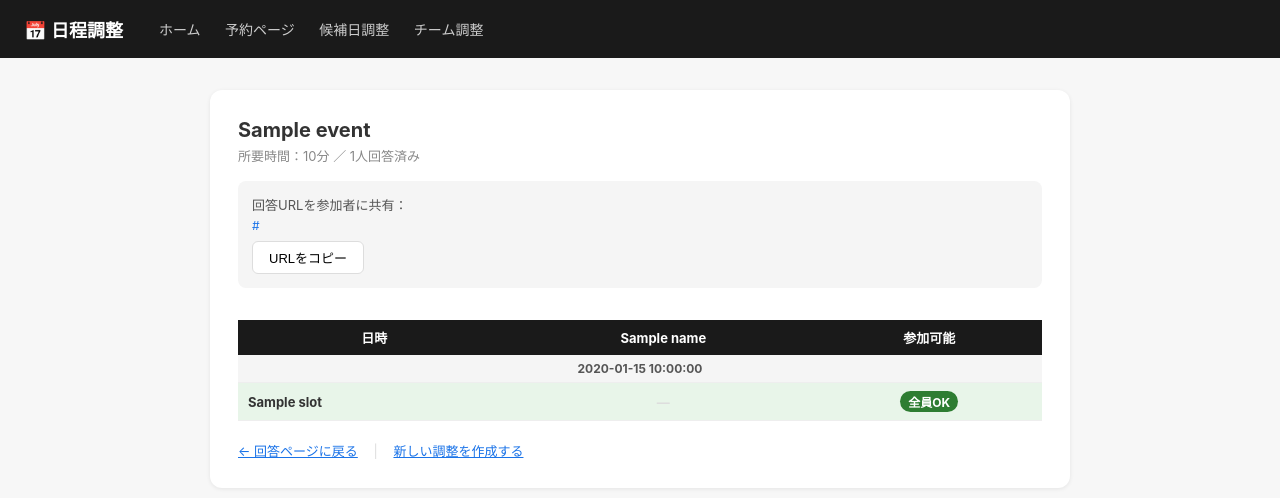
After one commit to nikumori0514/takamori-calendar, a Flask app: template templates/adjust_result.html in a window 1280 px wide. The commit adds this page. Shown: the top 498 px of the page. Run offline with Flask 3, Linux system fonts and the light colour scheme; the template is opened without the code that fills it: most values are stand-ins (such as "Sample title", 1, 10 or a date in 2020).

Commit message:
feat: 候補日グループ調整機能を追加（調整さん方式）
- /adjust/new：高森さんのカレンダーから空き時間を自動生成してURL発行
- /adjust/<id>：外部参加者が候補日を手動選択して回答
- /adjust/<id>/result：全員の回答を集計し全員OKの日時をハイライト
- SQLite（adjust.db）で調整イベント・回答を管理
- adjust.dbを.gitignoreに追加

Co-Authored-By: Claude Sonnet 4.6 <noreply@anthropic.com>

```diff
--- a/app.py
+++ b/app.py
@@ -2,18 +2,21 @@ import os
 import json
 import base64
 import tempfile
+import sqlite3
+import uuid
 from email.mime.text import MIMEText
 from email.mime.multipart import MIMEMultipart
 from urllib.parse import quote
 from datetime import datetime, timedelta
 from zoneinfo import ZoneInfo
-from flask import Flask, render_template, request, redirect, url_for, session, jsonify
+from flask import Flask, render_template, request, redirect, url_for, session, jsonify, abort
 from google.oauth2.credentials import Credentials
 from google_auth_oauthlib.flow import Flow
 from googleapiclient.discovery import build
 
 app = Flask(__name__)
 app.secret_key = os.environ.get('SECRET_KEY', 'takamori-calendar-secret-2026')
+app.jinja_env.filters['from_json'] = json.loads
 
 _tmp = tempfile.gettempdir()
 CREDENTIALS_FILE = os.path.join(os.path.dirname(__file__), 'credentials.json')
@@ -44,6 +47,39 @@ OWNER_NAME = '高森 雄大'
 OWNER_EMAIL = 'k.takamori19860514@gmail.com'
 
 WEEKDAY_JA = ['月', '火', '水', '木', '金', '土', '日']
+
+DB_PATH = os.environ.get('DB_PATH', os.path.join(os.path.dirname(__file__), 'adjust.db'))
+
+
+def get_db():
+    db = sqlite3.connect(DB_PATH)
+    db.row_factory = sqlite3.Row
+    return db
+
+
+def init_db():
+    db = get_db()
+    db.executescript('''
+        CREATE TABLE IF NOT EXISTS events (
+            id TEXT PRIMARY KEY,
+            title TEXT NOT NULL,
+            duration INTEGER NOT NULL,
+            slots TEXT NOT NULL,
+            created_at TEXT NOT NULL
+        );
+        CREATE TABLE IF NOT EXISTS responses (
+            id INTEGER PRIMARY KEY AUTOINCREMENT,
+            event_id TEXT NOT NULL,
+            name TEXT NOT NULL,
+            slots TEXT NOT NULL,
+            created_at TEXT NOT NULL
+        );
+    ''')
+    db.commit()
+    db.close()
+
+
+init_db()
 
 
 def get_service():
@@ -405,6 +441,111 @@ def api_book():
         return jsonify({'error': str(e)}), 500
 
 
+@app.route('/adjust/new', methods=['GET', 'POST'])
+def adjust_new():
+    service = get_service()
+    if not service:
+        return redirect(url_for('auth_login'))
+
+    if request.method == 'POST':
+        title = request.form.get('title', '').strip()
+        duration = int(request.form.get('duration', 60))
+        days = int(request.form.get('days', 14))
+        if not title:
+            return render_template('adjust_new.html', error='タイトルを入力してください')
+
+        slots = get_free_slots(service, slot_minutes=duration, days=days)
+        slot_times = [s['start'] for s in slots]
+
+        event_id = uuid.uuid4().hex[:10]
+        tz = ZoneInfo(TIMEZONE)
+        now = datetime.now(tz).isoformat()
+
+        db = get_db()
+        db.execute(
+            'INSERT INTO events (id, title, duration, slots, created_at) VALUES (?,?,?,?,?)',
+            (event_id, title, duration, json.dumps(slot_times), now)
+        )
+        db.commit()
+        db.close()
+
+        share_url = url_for('adjust_vote', event_id=event_id, _external=True)
+        return render_template('adjust_new.html', share_url=share_url, title=title)
+
+    return render_template('adjust_new.html')
+
+
+@app.route('/adjust/<event_id>', methods=['GET', 'POST'])
+def adjust_vote(event_id):
+    db = get_db()
+    event = db.execute('SELECT * FROM events WHERE id=?', (event_id,)).fetchone()
+    if not event:
+        db.close()
+        abort(404)
+
+    if request.method == 'POST':
+        name = request.form.get('name', '').strip()
+        selected = request.form.getlist('slots')
+        if not name:
+            responses = db.execute('SELECT * FROM responses WHERE event_id=?', (event_id,)).fetchall()
+            db.close()
+            return render_template('adjust_vote.html', event=event, responses=responses, error='お名前を入力してください')
+
+        tz = ZoneInfo(TIMEZONE)
+        now = datetime.now(tz).isoformat()
+        db.execute(
+            'INSERT INTO responses (event_id, name, slots, created_at) VALUES (?,?,?,?)',
+            (event_id, name, json.dumps(selected), now)
+        )
+        db.commit()
+        db.close()
+        return redirect(url_for('adjust_result', event_id=event_id))
+
+    responses = db.execute('SELECT * FROM responses WHERE event_id=?', (event_id,)).fetchall()
+    db.close()
+    return render_template('adjust_vote.html', event=event, responses=responses)
+
+
+@app.route('/adjust/<event_id>/result')
+def adjust_result(event_id):
+    db = get_db()
+    event = db.execute('SELECT * FROM events WHERE id=?', (event_id,)).fetchone()
+    if not event:
+        db.close()
+        abort(404)
+    responses = db.execute('SELECT * FROM responses WHERE event_id=?', (event_id,)).fetchall()
+    db.close()
+
+    slots = json.loads(event['slots'])
+    parsed_responses = []
+    for r in responses:
+        parsed_responses.append({
+            'name': r['name'],
+            'slots': set(json.loads(r['slots']))
+        })
+
+    tz = ZoneInfo(TIMEZONE)
+    slot_data = []
+    for s in slots:
+        dt = datetime.fromisoformat(s).astimezone(tz)
+        end_dt = dt + timedelta(minutes=event['duration'])
+        wd = WEEKDAY_JA[dt.weekday()]
+        available = [r['name'] for r in parsed_responses if s in r['slots']]
+        slot_data.append({
+            'start': s,
+            'label': dt.strftime(f'%m/%d({wd}) %H:%M') + '〜' + end_dt.strftime('%H:%M'),
+            'date_label': dt.strftime(f'%m月%d日({wd})'),
+            'date': dt.strftime('%Y-%m-%d'),
+            'available': available,
+            'count': len(available),
+            'all': len(parsed_responses) > 0 and len(available) == len(parsed_responses),
+        })
+
+    names = [r['name'] for r in parsed_responses]
+    vote_url = url_for('adjust_vote', event_id=event_id, _external=True)
+    return render_template('adjust_result.html', event=event, slot_data=slot_data, names=names, vote_url=vote_url)
+
+
 @app.route('/team')
 def team():
     authenticated = get_service() is not None
--- /dev/null
+++ b/templates/adjust_result.html
@@ -0,0 +1,98 @@
+{% extends 'base.html' %}
+{% block title %}{{ event['title'] }} — 集計結果{% endblock %}
+{% block extra_style %}
+.result-table { width:100%; border-collapse:collapse; font-size:13px; margin-top:12px; }
+.result-table th { background:#1a1a1a; color:#fff; padding:8px 10px; text-align:center; white-space:nowrap; }
+.result-table td { padding:8px 10px; border-bottom:1px solid #eee; text-align:center; white-space:nowrap; }
+.result-table tr.all-ok td { background:#e8f5e9; font-weight:700; }
+.result-table td.time-col { text-align:left; }
+.circle { color:#22a; font-size:16px; }
+.count-badge { display:inline-block; padding:2px 8px; border-radius:12px; font-size:12px; font-weight:700; }
+.all-badge { background:#2e7d32; color:#fff; }
+.some-badge { background:#e0e0e0; color:#555; }
+.share-box { background:#f5f5f5; border-radius:8px; padding:14px; margin-bottom:20px; }
+.share-url { font-size:12px; color:#1a73e8; word-break:break-all; }
+{% endblock %}
+{% block content %}
+<div class="card" style="max-width:900px;">
+  <h2 style="font-size:20px;margin-bottom:4px;">{{ event['title'] }}</h2>
+  <p style="font-size:13px;color:#888;margin-bottom:16px;">所要時間：{{ event['duration'] }}分 ／ {{ names|length }}人回答済み</p>
+
+  <div class="share-box">
+    <p style="font-size:13px;color:#555;margin-bottom:4px;">回答URLを参加者に共有：</p>
+    <p class="share-url">{{ vote_url }}</p>
+    <button onclick="navigator.clipboard.writeText('{{ vote_url }}').then(()=>alert('コピーしました'))"
+      style="margin-top:8px;padding:6px 16px;border-radius:6px;border:1px solid #ddd;background:#fff;cursor:pointer;font-size:13px;">
+      URLをコピー
+    </button>
+  </div>
+
+  {% if names|length == 0 %}
+  <p style="color:#888;font-size:14px;">まだ回答がありません。</p>
+  {% else %}
+
+  {% set all_count = names|length %}
+  {% set grouped = {} %}
+  {% for s in slot_data %}
+    {% set _ = grouped.setdefault(s.date_label, []) %}
+    {% set _ = grouped[s.date_label].append(s) %}
+  {% endfor %}
+
+  <div style="overflow-x:auto;">
+    <table class="result-table">
+      <thead>
+        <tr>
+          <th class="time-col">日時</th>
+          {% for name in names %}
+          <th>{{ name }}</th>
+          {% endfor %}
+          <th>参加可能</th>
+        </tr>
+      </thead>
+      <tbody>
+        {% set prev_date = namespace(v='') %}
+        {% for s in slot_data %}
+          {% if s.date_label != prev_date.v %}
+            {% set prev_date.v = s.date_label %}
+            <tr>
+              <td colspan="{{ names|length + 2 }}"
+                style="background:#f5f5f5;font-weight:700;font-size:12px;color:#555;padding:6px 10px;">
+                {{ s.date_label }}
+              </td>
+            </tr>
+          {% endif %}
+          <tr{% if s.all %} class="all-ok"{% endif %}>
+            <td class="time-col">{{ s.label }}</td>
+            {% for name in names %}
+            <td>
+              {% if name in s.available %}
+              <span class="circle">●</span>
+              {% else %}
+              <span style="color:#ddd;">―</span>
+              {% endif %}
+            </td>
+            {% endfor %}
+            <td>
+              {% if s.all %}
+              <span class="count-badge all-badge">全員OK</span>
+              {% elif s.count > 0 %}
+              <span class="count-badge some-badge">{{ s.count }}/{{ all_count }}</span>
+              {% else %}
+              <span style="color:#ddd;font-size:12px;">―</span>
+              {% endif %}
+            </td>
+          </tr>
+        {% endfor %}
+      </tbody>
+    </table>
+  </div>
+
+  {% endif %}
+
+  <div style="margin-top:20px;font-size:13px;">
+    <a href="{{ url_for('adjust_vote', event_id=event['id']) }}" style="color:#1a73e8;">← 回答ページに戻る</a>
+    <span style="margin:0 12px;color:#ddd;">|</span>
+    <a href="{{ url_for('adjust_new') }}" style="color:#1a73e8;">新しい調整を作成する</a>
+  </div>
+</div>
+{% endblock %}
--- a/templates/base.html
+++ b/templates/base.html
@@ -37,6 +37,7 @@
   <nav>
     <a href="/">ホーム</a>
     <a href="/booking">予約ページ</a>
+    <a href="/adjust/new">候補日調整</a>
     <a href="/team">チーム調整</a>
   </nav>
   {% endif %}
```
Also changed, not shown: templates/adjust_new.html (added, +80 -0 lines), templates/adjust_vote.html (added, +111 -0 lines), 1 other file.
